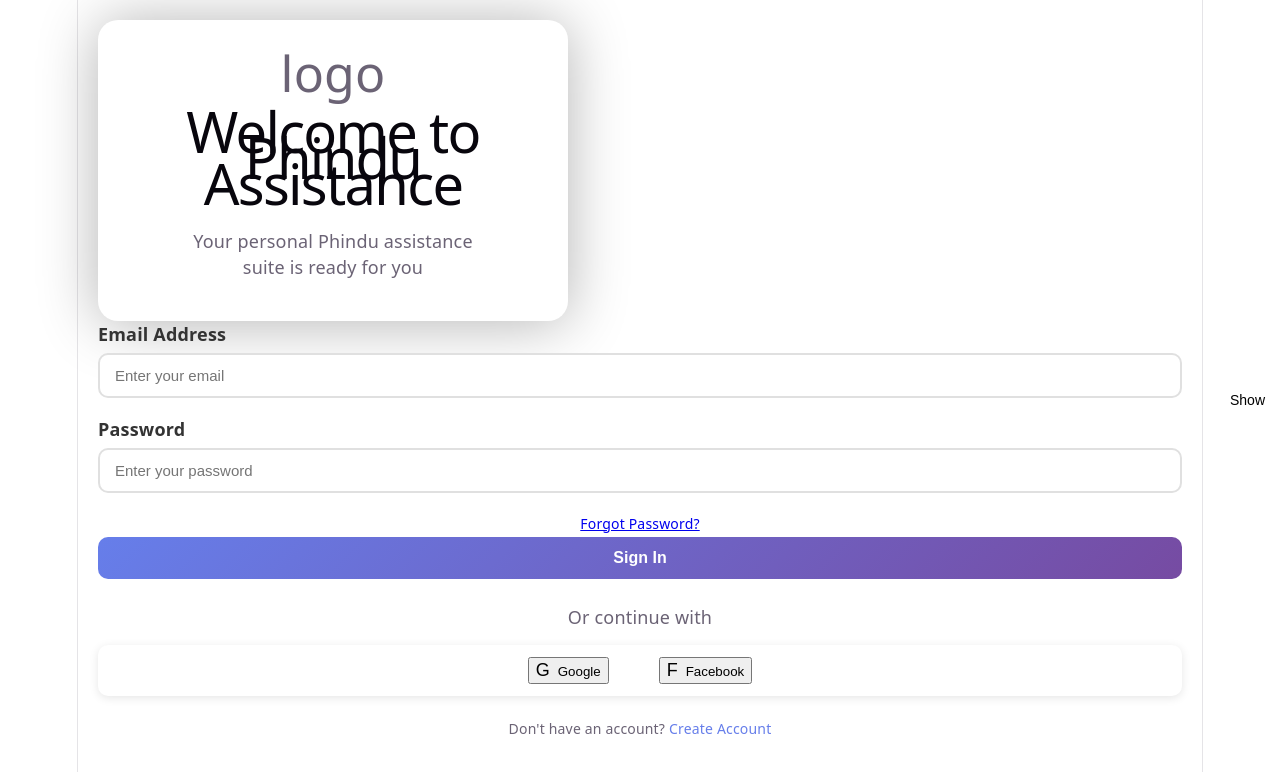
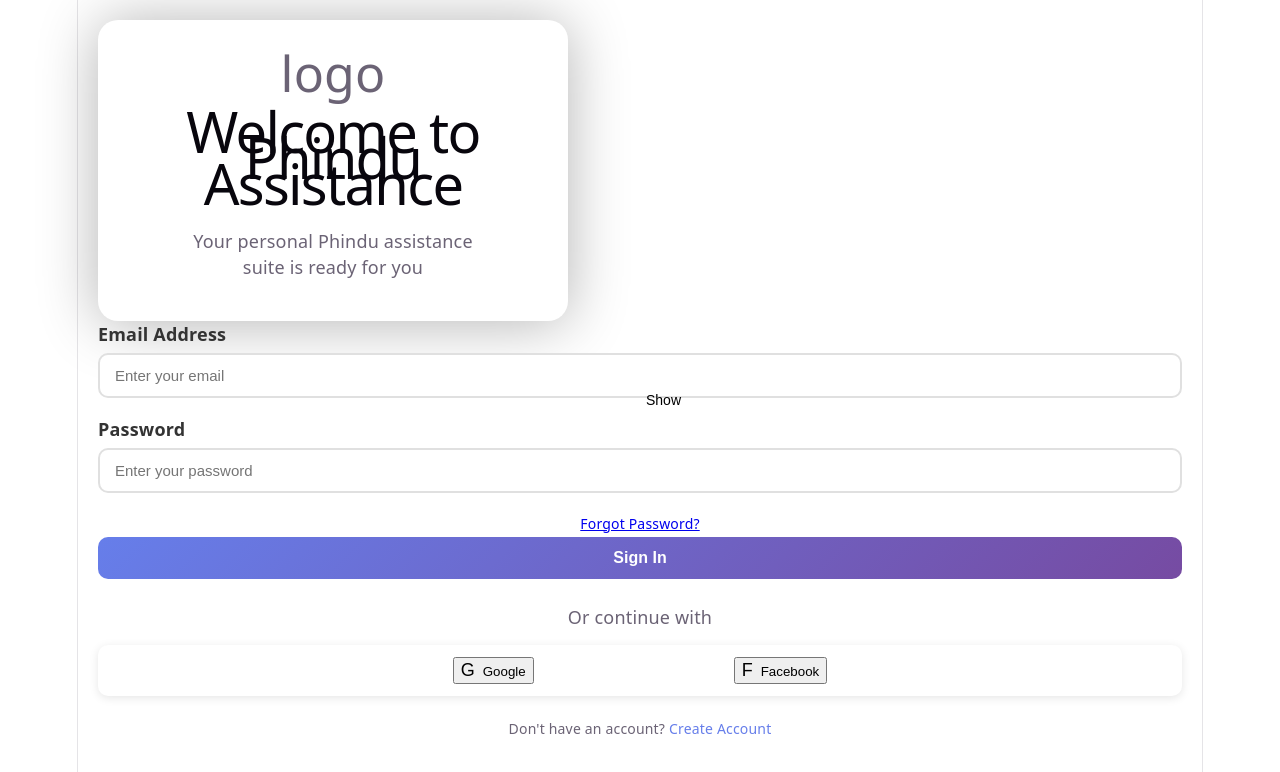
Before and after one commit to Valent-p/phindu-assistant, a React (Vite) app: page / in a window 1280 px wide. Shown: the top 772 px of the page. Built offline with nearby package versions, Linux system fonts and the light colour scheme.

Commit message:
Update Login.css
editing different css

```diff
--- a/src/Login.css
+++ b/src/Login.css
@@ -80,14 +80,14 @@
 
 .toggle-btn {
     position: absolute;
-    right: 10px;
     top: 50%;
     transform: translateY(-50%);
     background: none;
     border: none;
     cursor: pointer;
     font-size: 14px;
-    padding: 5px;
+    /*padding: 5px;*/
+    align-items: left;
 }
 
 .forgot-password {
@@ -148,7 +148,7 @@
 .google-login, .facebook-login {
     display: flex;
     justify-content: space-between;
-    gap: 50px;
+    gap: 200px;
     border-radius: 10px;
     background: white;
     box-shadow: 0 2px 10px rgba(0, 0, 0, 0.1);
```
